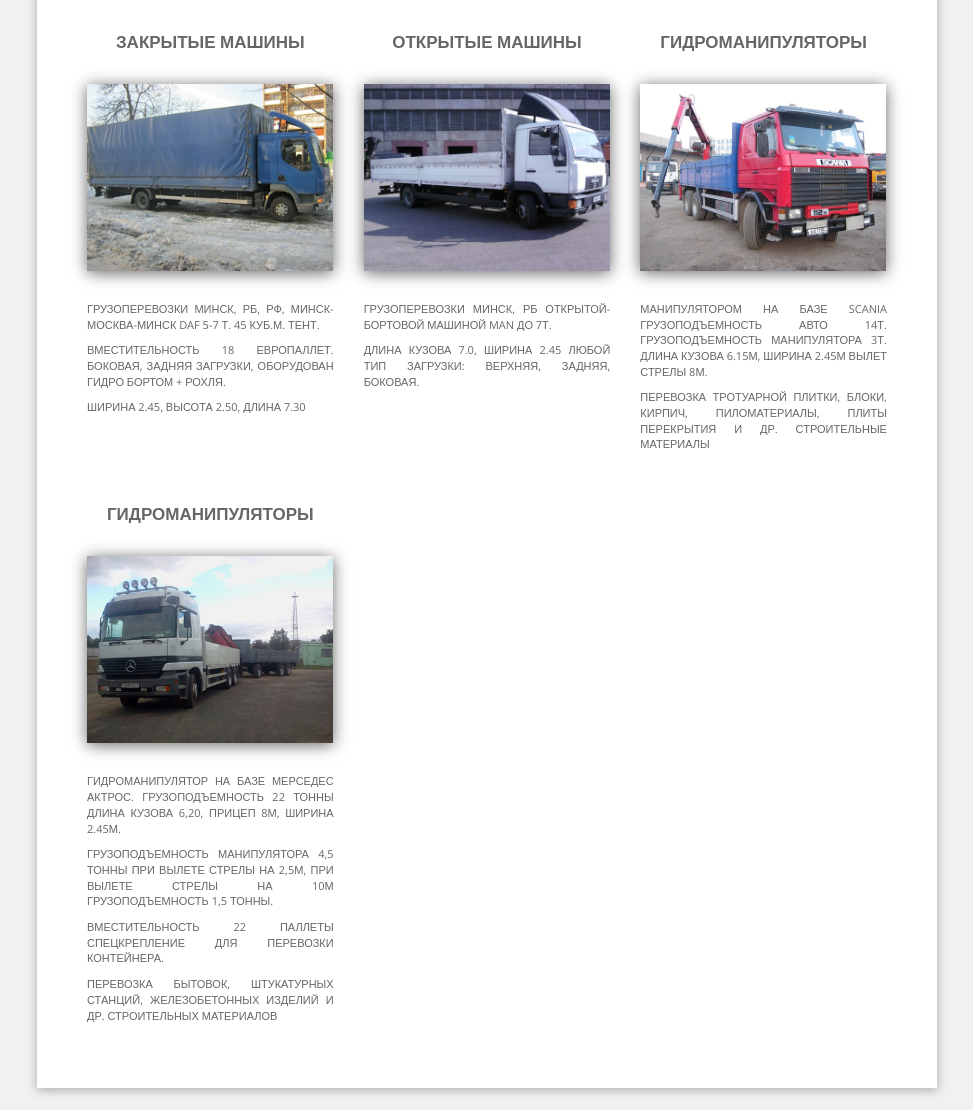
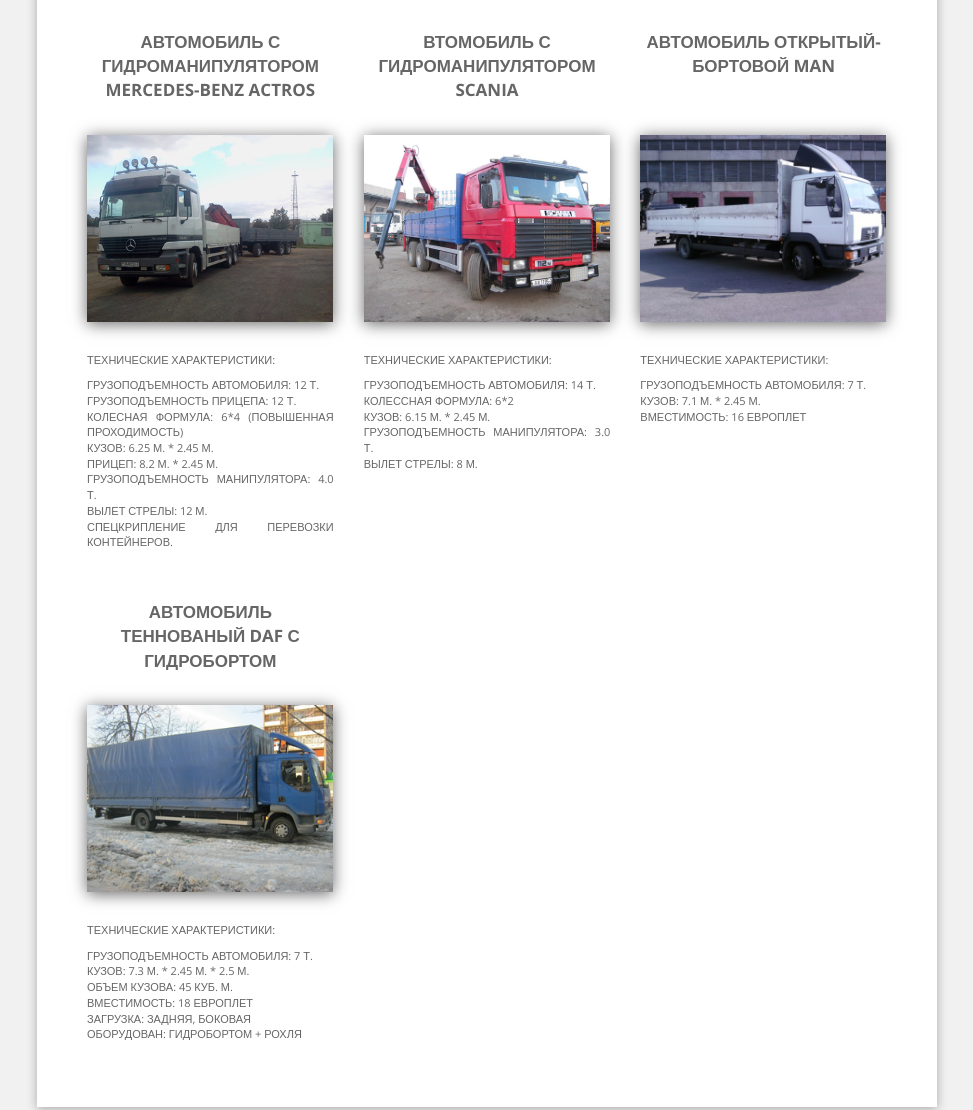
Before and after one commit to StolpnerA/Divospectrans, a plain HTML site: page service.html in a window 1280 px wide. Shown: the part 293-1403 px from the top of the page, without its empty margins (153-1126 px from the left). Drawn offline with nearby package versions, Linux system fonts and the light colour scheme.

Commit message:
2017-10-18

```diff
--- a/css/style.css
+++ b/css/style.css
@@ -174,6 +174,7 @@ article .col-md-12 {
 }
 article .col-md-4 dt {
     padding-top: 30px;
+    min-height: 105px;
     color: #666666;
     font-size: 17px;
     text-align: center;
--- a/js/jQuery.js
+++ b/js/jQuery.js
@@ -3,13 +3,6 @@
  */
 
 $(function () {
-    $('#fS').click(function () {
-        $('form').slideToggle('1500');
-    });
-
-    $('#cancel').click(function () {
-        $('form').slideUp('1500');
-    });
     $('article').css('display', 'none');
     $('article').fadeIn(1200);
     $('article.main img').css({
--- a/service.html
+++ b/service.html
@@ -65,43 +65,56 @@
             <div class="row">
                 <div class="col-md-4">
                     <dl>
-                        <dt>закрытые машины</dt>
-                        <dd class="ddImg"><img src="img/cov.jpg" alt="somePic" title="Man" width="246" height="187"></dd>
-                        <dd><p>
-                            Грузоперевозки Минск, РБ, РФ, Минск-Москва-Минск DAF 5-7 т. 45 куб.м. ТЕНТ.
-                        </p>
+                        <dt>автомобиль с гидроманипулятором Mercedes-Benz Actros</dt>
+                        <dd class="ddImg"><img src="img/mers.jpg" alt="Mercedes-Benz Actros" title="Mercedes-Benz Actros" width="246" height="187"></dd>
+                        <dd>
                             <p>
-                                вместительность 18 европаллет. Боковая, задняя загрузки, оборудован ГИДРО БОРТОМ + РОХЛЯ.
+                                Технические характеристики:
                             </p>
                             <p>
-                                Ширина 2.45, высота 2.50, длина 7.30
+                                Грузоподъемность автомобиля: 12 т. <br>
+                                Грузоподъемность прицепа: 12 т. <br>
+                                Колесная формула: 6*4 (повышенная проходимость) <br>
+                                Кузов: 6.25 м. * 2.45 м. <br>
+                                Прицеп: 8.2 м. * 2.45 м. <br>
+                                Грузоподъемность манипулятора: 4.0 т. <br>
+                                Вылет стрелы: 12 м. <br>
+                                Спецкрипление для перевозки контейнеров. <br>
                             </p>
                         </dd>
                     </dl>
                 </div>
                 <div class="col-md-4">
                     <dl>
-                        <dt>Открытые машины</dt>
-                        <dd class="ddImg"><img src="img/uncov.jpeg" alt="somePic" title="Man" width="246" height="187"></dd>
-                        <dd><p>
-                            Грузоперевозки Минск, РБ открытой-бортовой машиной MAN до 7т.
+                        <dt>втомобиль с гидроманипулятором Scania</dt>
+                        <dd class="ddImg"><img src="img/man.jpg" alt="Scania" title="Scania" width="246" height="187"></dd>
+                        <dd>
+                            <p>
+                            Технические характеристики:
                         </p>
                             <p>
-                                Длина кузова 7.0, ширина 2.45 Любой тип загрузки: верхняя, задняя, боковая.
+                                Грузоподъемность автомобиля: 14 т. <br>
+                                Колессная формула: 6*2 <br>
+                                Кузов: 6.15 м. * 2.45 м. <br>
+                                Грузоподъемность манипулятора: 3.0 т. <br>
+                                Вылет стрелы: 8 м. <br>
                             </p>
                         </dd>
                     </dl>
                 </div>
                 <div class="col-md-4">
+
                     <dl>
-                        <dt>Гидроманипуляторы</dt>
-                        <dd class="ddImg"><img src="img/man.jpg" alt="somePic" title="Man" width="246" height="187"></dd>
+                        <dt>автомобиль открытый-бортовой MAN</dt>
+                        <dd class="ddImg"><img src="img/uncov.jpeg" alt="Man" title="Man" width="246" height="187"></dd>
                         <dd>
                             <p>
-                                Манипулятором на базе Scania Грузоподъемность авто 14т. Грузоподъемность манипулятора 3т. Длина кузова 6.15м, ширина 2.45м Вылет стрелы 8м.
+                                Технические характеристики:
                             </p>
                             <p>
-                                Перевозка тротуарной плитки, блоки, кирпич, пиломатериалы, плиты перекрытия и др. строительные материалы
+                                Грузоподъемность автомобиля: 7 т. <br>
+                                Кузов: 7.1 м. * 2.45 м. <br>
+                                Вместимость: 16 европлет <br>
                             </p>
                         </dd>
                     </dl>
@@ -110,20 +123,19 @@
             <div class="row">
                 <div class="col-md-4">
                     <dl>
-                        <dt>Гидроманипуляторы</dt>
-                        <dd class="ddImg"><img src="img/mers.jpg" alt="somePic" title="Man" width="246" height="187"></dd>
+                        <dt>автомобиль теннованый DAF с гидробортом</dt>
+                        <dd class="ddImg"><img src="img/cov.jpg" alt="DAF" title="DAF" width="246" height="187"></dd>
                         <dd>
                             <p>
-                                Гидроманипулятор на базе Мерседес Актрос. Грузоподъемность 22 тонны Длина кузова 6,20, прицеп 8м, ширина 2.45м.
+                                Технические характеристики:
                             </p>
                             <p>
-                                Грузоподъемность манипулятора 4,5 тонны при вылете стрелы на 2,5м, при вылете стрелы на 10м грузоподъемность 1,5 тонны.
-                            </p>
-                            <p>
-                                Вместительность 22 паллеты Спецкрепление для перевозки контейнера.
-                            </p>
-                            <p>
-                                Перевозка бытовок, штукатурных станций, железобетонных изделий и др. строительных материалов
+                                Грузоподъемность автомобиля: 7 т. <br>
+                                Кузов: 7.3 м. * 2.45 м. * 2.5 м. <br>
+                                Объем кузова: 45 куб. м. <br>
+                                Вместимость: 18 европлет <br>
+                                Загрузка: задняя, боковая <br>
+                                Оборудован: гидробортом + рохля <br>
                             </p>
                         </dd>
                     </dl>
```
